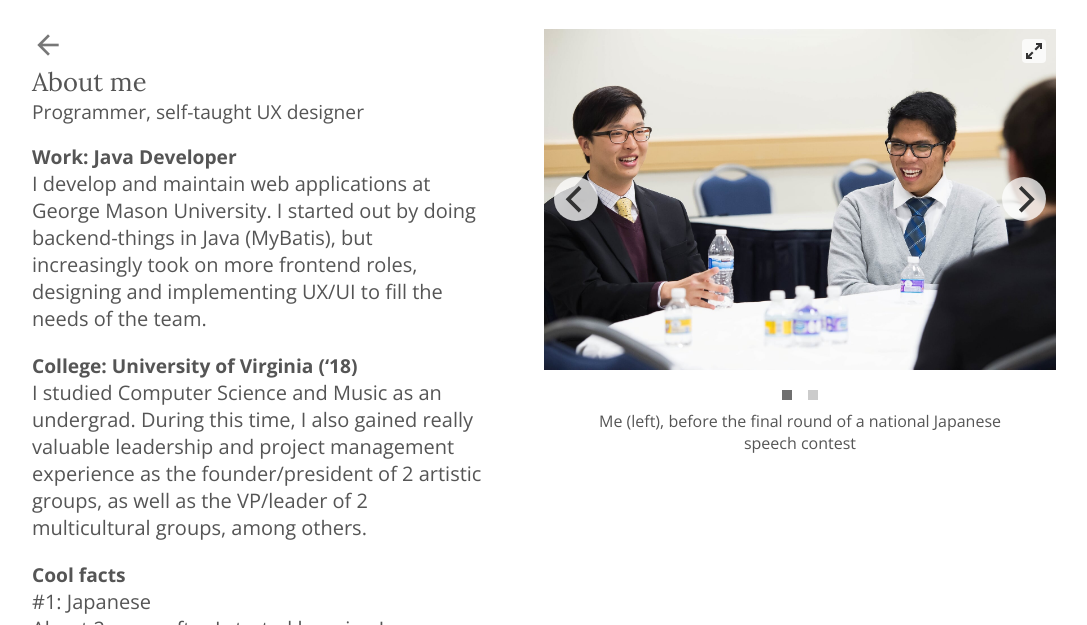
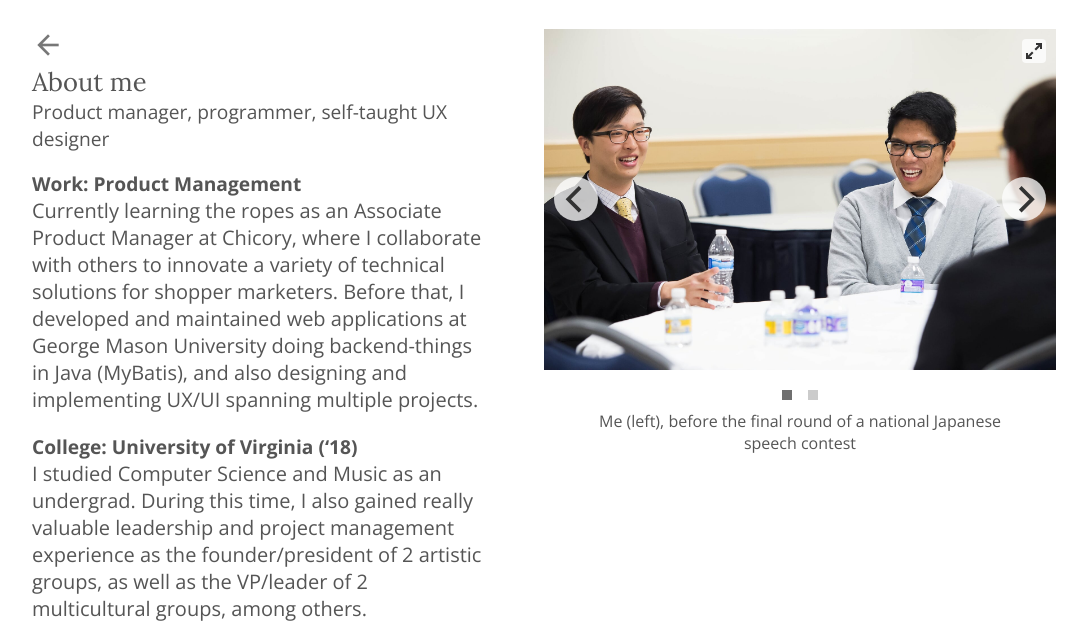
Before and after one commit to joe-chey/joechey.com, a plain HTML site: page about.html in a window 1280 px wide. Shown: the part 175-800 px from the top of the page, without its empty margins (96-1183 px from the left). Drawn offline with nearby package versions, Linux system fonts and the light colour scheme.

Commit message:
update current job

```diff
--- a/about.html
+++ b/about.html
@@ -112,17 +112,17 @@
 							About me
 						</h3>
 						<h5 class="subtitle no-margin">
-							Programmer, self-taught UX designer
+							Product manager, programmer, self-taught UX designer
 						</h5>
 					</div>
 
 					<!-- Project contents -->
 					<div class="project-contents">
 						<h5 class="section-header no-margin">
-							Work: Java Developer
+							Work: Product Management
 						</h5>
 						<p class="project-description">
-							I develop and maintain web applications at George Mason University. I started out by doing backend-things in Java (MyBatis), but increasingly took on more frontend roles, designing and implementing UX/UI to fill the needs of the team.
+							Currently learning the ropes as an Associate Product Manager at Chicory, where I collaborate with others to innovate a variety of technical solutions for shopper marketers. Before that, I developed and maintained web applications at George Mason University doing backend-things in Java (MyBatis), and also designing and implementing UX/UI spanning multiple projects.
 						</p>
 						<h5 class="section-header no-margin">
 							College: University of Virginia (‘18)
```
